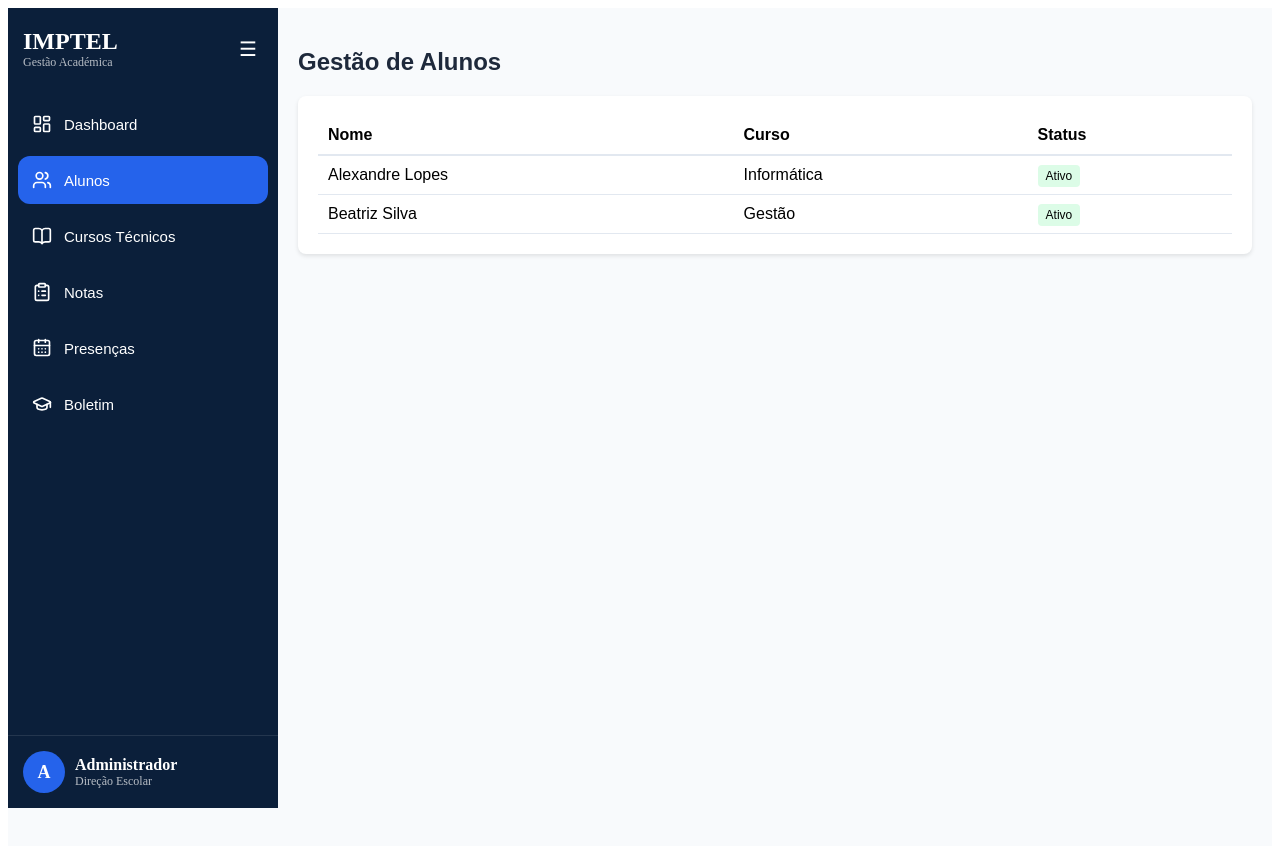
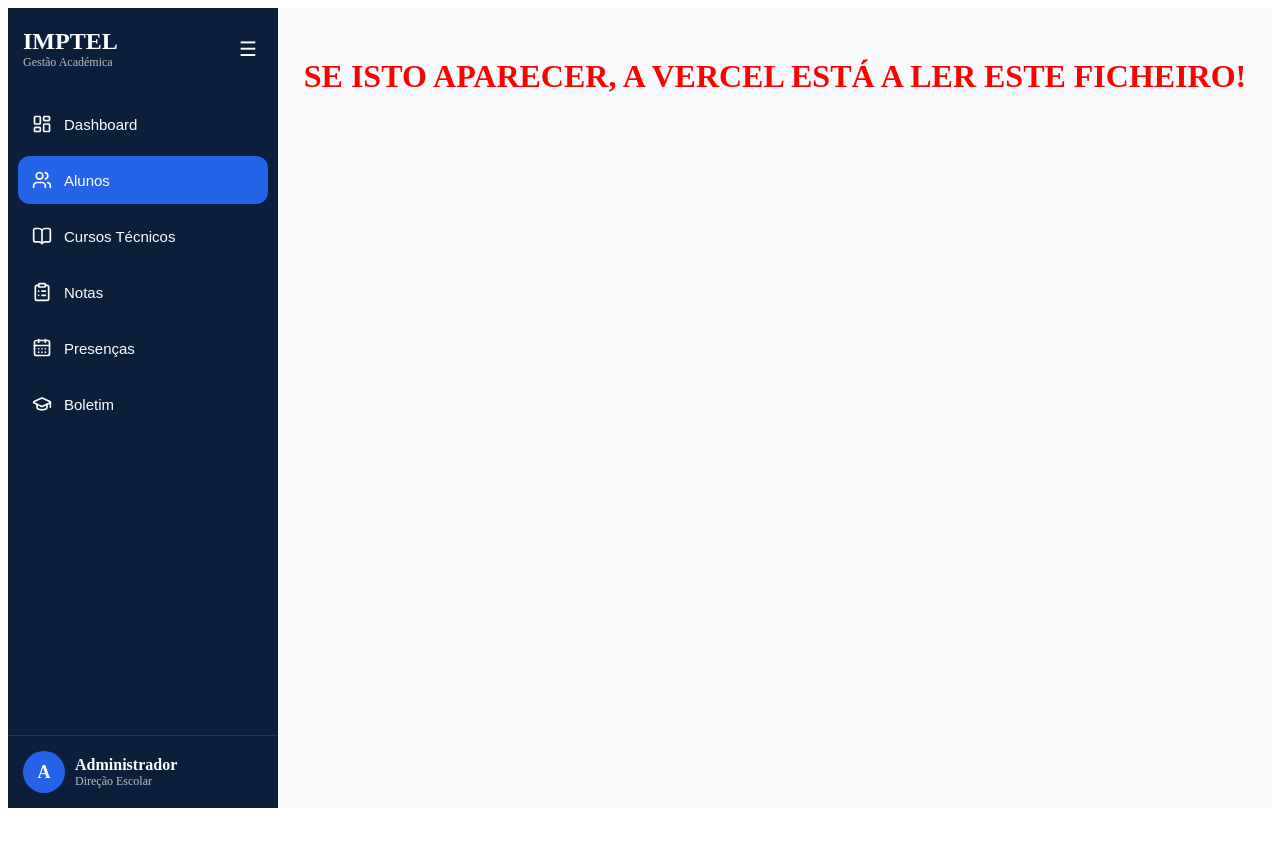
Before and after one commit to itzalexandre4-lgtm/Portal-IMPTEL, a React (Vite) app in the folder frontend/: page / in a window 1280 px wide. Both pictures are taken after a click on the button "Alunos". Shown: the top 846 px of the page. After the commit the page ends 816 px from the top, so only its background shows below. Built offline with nearby package versions, Linux system fonts and the light colour scheme; no server answers.

Commit message:
Teste de atualização forçada

```diff
--- a/frontend/src/pages/Students.jsx
+++ b/frontend/src/pages/Students.jsx
@@ -1,39 +1,7 @@
-import React, { useState } from 'react';
-
 export default function Students() {
-  const [alunos] = useState([
-    { id: '001', nome: 'Alexandre Lopes', curso: 'Informática', status: 'Ativo' },
-    { id: '002', nome: 'Beatriz Silva', curso: 'Gestão', status: 'Ativo' },
-  ]);
-
   return (
-    <div style={{ padding: '20px', backgroundColor: '#f8fafc', minHeight: '100vh', fontFamily: 'sans-serif' }}>
-      <h2 style={{ color: '#1e293b' }}>Gestão de Alunos</h2>
-
-      <div style={{ backgroundColor: 'white', borderRadius: '8px', boxShadow: '0 2px 4px rgba(0,0,0,0.1)', padding: '20px' }}>
-        <table style={{ width: '100%', borderCollapse: 'collapse' }}>
-          <thead>
-            <tr style={{ borderBottom: '2px solid #e2e8f0', textAlign: 'left' }}>
-              <th style={{ padding: '10px' }}>Nome</th>
-              <th style={{ padding: '10px' }}>Curso</th>
-              <th style={{ padding: '10px' }}>Status</th>
-            </tr>
-          </thead>
-          <tbody>
-            {alunos.map((aluno) => (
-              <tr key={aluno.id} style={{ borderBottom: '1px solid #e2e8f0' }}>
-                <td style={{ padding: '10px' }}>{aluno.nome}</td>
-                <td style={{ padding: '10px' }}>{aluno.curso}</td>
-                <td style={{ padding: '10px' }}>
-                  <span style={{ backgroundColor: '#dcfce7', padding: '4px 8px', borderRadius: '4px', fontSize: '12px' }}>
-                    {aluno.status}
-                  </span>
-                </td>
-              </tr>
-            ))}
-          </tbody>
-        </table>
-      </div>
-    </div>
+    <h1 style={{ color: 'red', textAlign: 'center', marginTop: '50px' }}>
+      SE ISTO APARECER, A VERCEL ESTÁ A LER ESTE FICHEIRO!
+    </h1>
   );
 }
```
